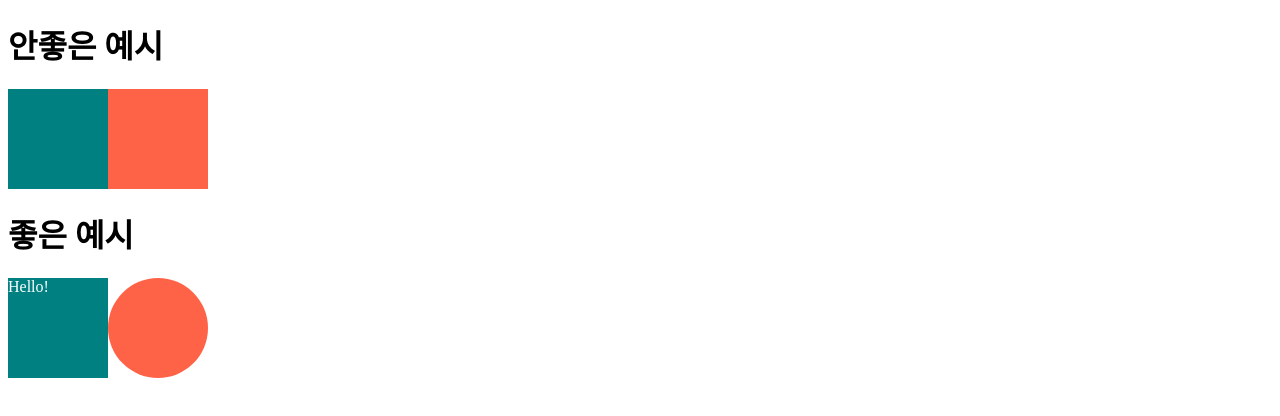
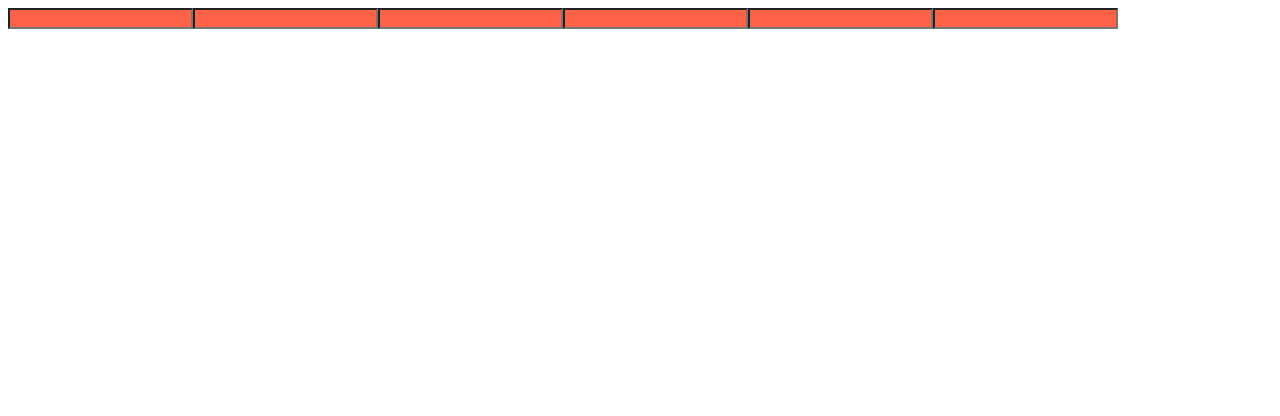
Before and after one commit to onoff-jonghan-kim/react-master-class, a React (Create React App) app: page / in a window 1280 px wide. Shown: the top 416 px of the page. Built offline with nearby package versions, Linux system fonts and the light colour scheme.

Commit message:
styled component as and Attrs

```diff
--- a/src/App.js
+++ b/src/App.js
@@ -2,19 +2,6 @@
 import styled from "styled-components";
 const Father = styled.div`
   display: flex;
-`;
-const Box = styled.div`
-  background-color: ${(props) => props.bgColor};
-  width: 100px;
-  height: 100px;
-`;
-
-const Text = styled.span`
-  color: white;
-`;
-
-const Circle = styled(Box)`
-  border-radius: 50px;
 `;
 
 const Btn = styled.button`
@@ -25,23 +12,20 @@ const Btn = styled.button`
 
 `;
 
+const Input = styled.input.attrs({required: true, minLength: 10})`
+  background-color: tomato;
+`;
 
 function App() {
   return (
-    <div>
-      <h1>안좋은 예시</h1>
-      <div style={{display : "flex" }}>
-        <div style={{ backgroundColor: "teal", width: 100, height: 100 }}></div>
-        <div style={{ backgroundColor: "tomato", width: 100, height: 100 }}></div>
-      </div>
-      <h1>좋은 예시</h1>
-      <Father>
-        <Box bgColor="teal">
-          <Text>Hello!</Text>
-        </Box>
-        <Circle bgColor="tomato"></Circle>
-      </Father>
-    </div>
+    <Father as="header">
+      <Input />
+      <Input />
+      <Input />
+      <Input />
+      <Input />
+      <Input />
+    </Father>
   );
 }
 
```
Also changed, not shown: public/manifest.json.
